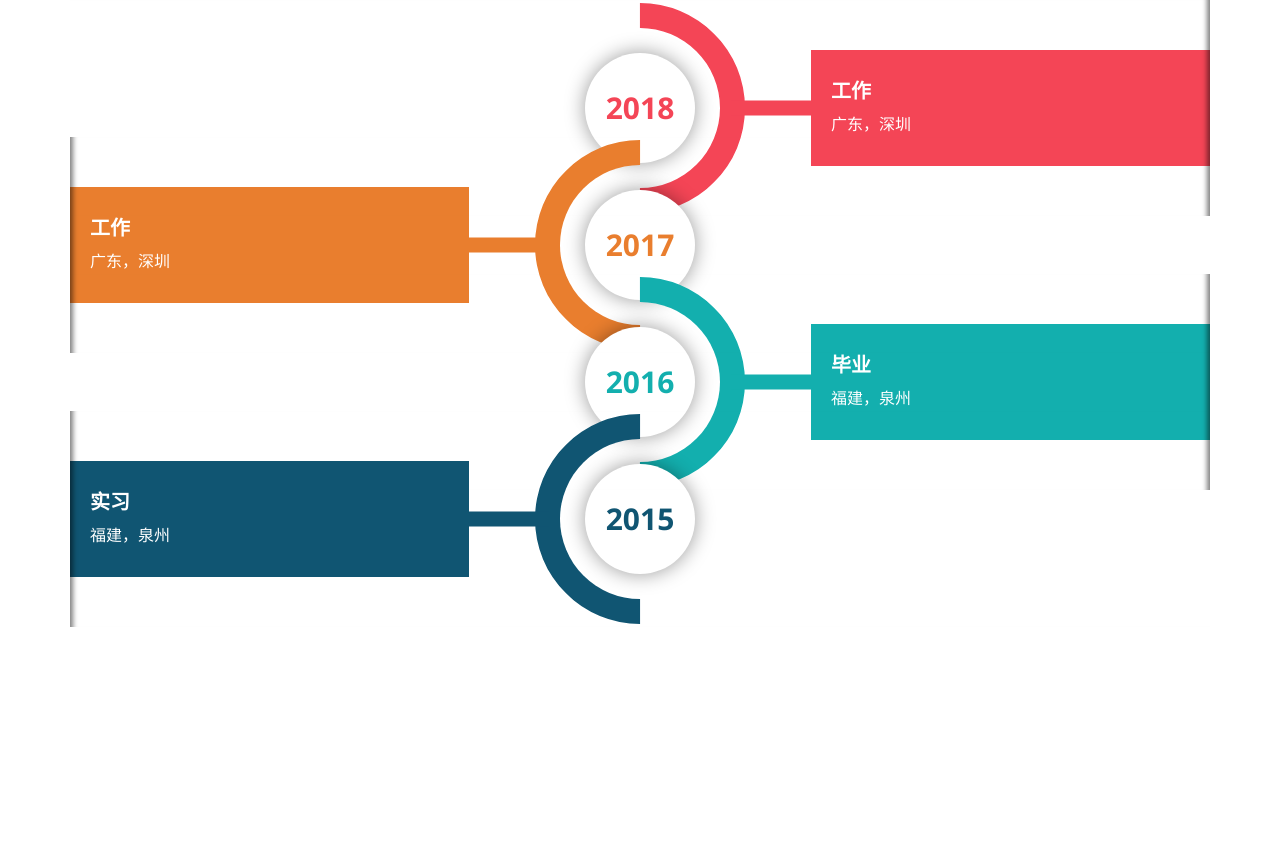
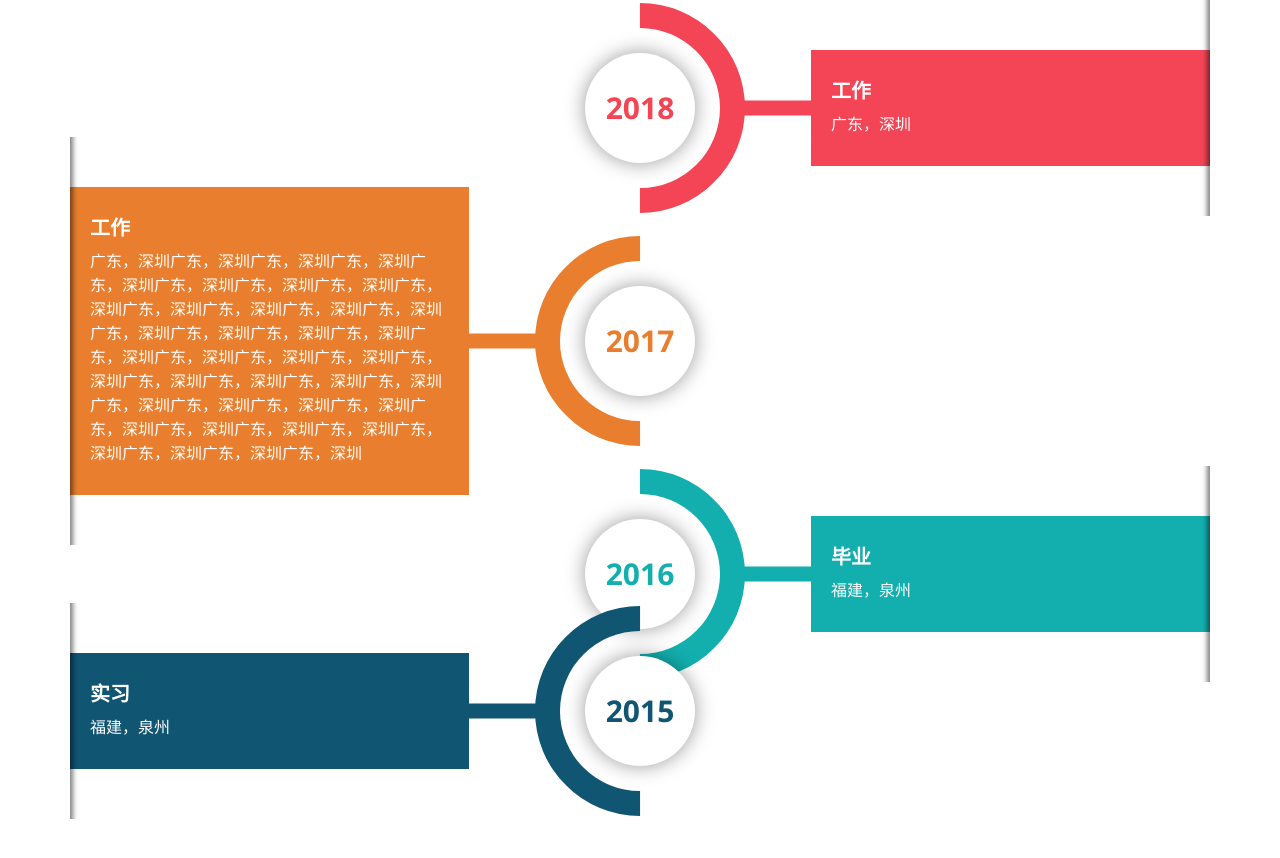
Before and after one commit to yong472727322/leo, a Jekyll site: the page blog/index.html, which Jekyll copies as it is, in a window 1280 px wide. Shown: the top 858 px of the page. Built offline with Jekyll 4.4.1, drawn with Linux system fonts in a browser that asks for light colours.

Commit message:
Update index.html

```diff
--- a/blog/index.html
+++ b/blog/index.html
@@ -208,7 +208,7 @@
 						<div class="timeline-content">
 							<h3 class="title">工作</h3>
 							<p class="description">
-								广东，深圳
+								广东，深圳广东，深圳广东，深圳广东，深圳广东，深圳广东，深圳广东，深圳广东，深圳广东，深圳广东，深圳广东，深圳广东，深圳广东，深圳广东，深圳广东，深圳广东，深圳广东，深圳广东，深圳广东，深圳广东，深圳广东，深圳广东，深圳广东，深圳广东，深圳广东，深圳广东，深圳广东，深圳广东，深圳广东，深圳广东，深圳广东，深圳广东，深圳广东，深圳广东，深圳广东，深圳广东，深圳广东，深圳广东，深圳
 							</p>
 						</div>
 					</div>
```
